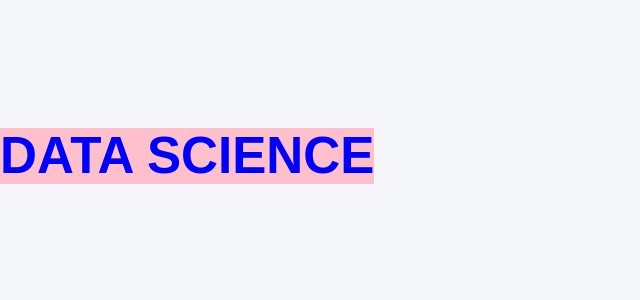
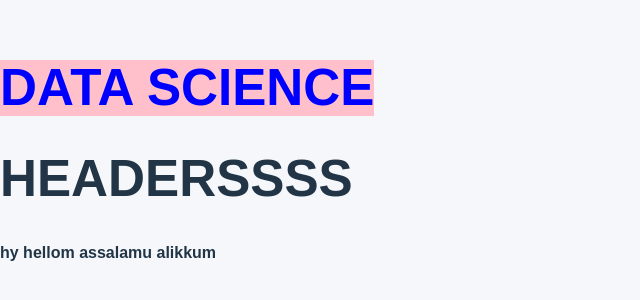
Before and after one commit to jareeshacherkot/blogger, a React (Vite) app in the folder blogger/: page /blog8 in a window 1280 px wide. Shown: the part 244-544 px from the top of the page, without its empty margins (0-640 px from the left). Built offline with nearby package versions, Linux system fonts and the light colour scheme.

Commit message:
updatess

```diff
--- a/blogger/src/App.jsx
+++ b/blogger/src/App.jsx
@@ -10,6 +10,7 @@ import Ux from "./assets/Components/pages/Ui/Ux"
 import Dataanalyst from "./assets/Components/pages/Ui/Dataanalyst";
 import Graphicss from "./assets/Components/pages/Ui/Graphicss";
 import Datascience from "./assets/Components/pages/Ui/Datascience";
+import Header from "./assets/Components/Header";
 
 function Home() {
 
@@ -126,6 +127,7 @@ function Home() {
 
 function App() {
   return (
+
     <BrowserRouter>
       <Routes>
         <Route path="/" element={<Home />} />
@@ -140,6 +142,7 @@ function App() {
         <Route path="/blog8" element={<Datascience/>}/>
       </Routes>
     </BrowserRouter>
+
   );
 }
 
--- a/blogger/src/assets/Components/Header.jsx
+++ b/blogger/src/assets/Components/Header.jsx
@@ -1,12 +1,12 @@
+
+
 import React from 'react'
 
 const Header = () => {
   return (
     <div>
       <h1>HEADERSSSS</h1>
-      <h2>ncjzc jlancx, dzx</h2>
-      <h2>ncjzc jlancx, dzx</h2>
-      <h2>ncjzc jlancx, dzx</h2>
+     <h4>hy hellom assalamu alikkum</h4>
     </div>
   )
 }
--- a/blogger/src/assets/Components/pages/Ui/Datascience.jsx
+++ b/blogger/src/assets/Components/pages/Ui/Datascience.jsx
@@ -1,9 +1,12 @@
 import React from 'react'
+import Header from '../../Header'
 
 const Datascience = () => {
   return (
     <div>
       <h1 style={{ color: "blue", backgroundColor: "pink" }} >DATA SCIENCE</h1>
+      <Header/>
+
     </div>
   )
 }
```
